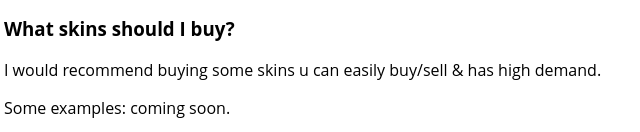
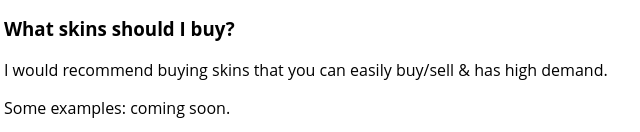
Before and after one commit to pixelkats/yieldcapital, a plain HTML site: page csgoskins.html in a window 1280 px wide. Shown: the part 755-887 px from the top of the page, 269-909 px from the left. Drawn offline with Linux system fonts and the light colour scheme.

Commit message:
Add files via upload

```diff
--- a/csgoskins.html
+++ b/csgoskins.html
@@ -37,7 +37,7 @@
 </p>
 
 <h3>What skins should I buy?</h3>
-<p>I would recommend buying some skins u can easily buy/sell & has high demand.</p>
+<p>I would recommend buying skins that you can easily buy/sell & has high demand.</p>
 <p>Some examples: coming soon.</p>
 <p></p>
 <p></p>
```
